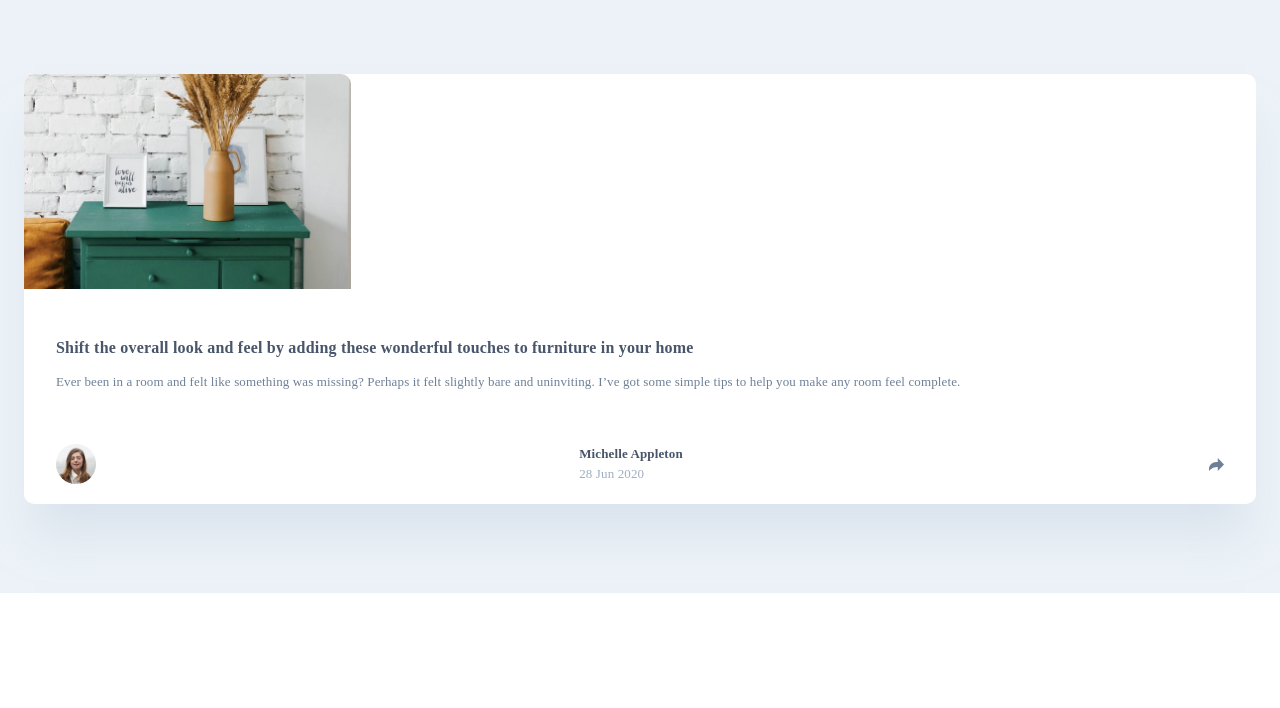
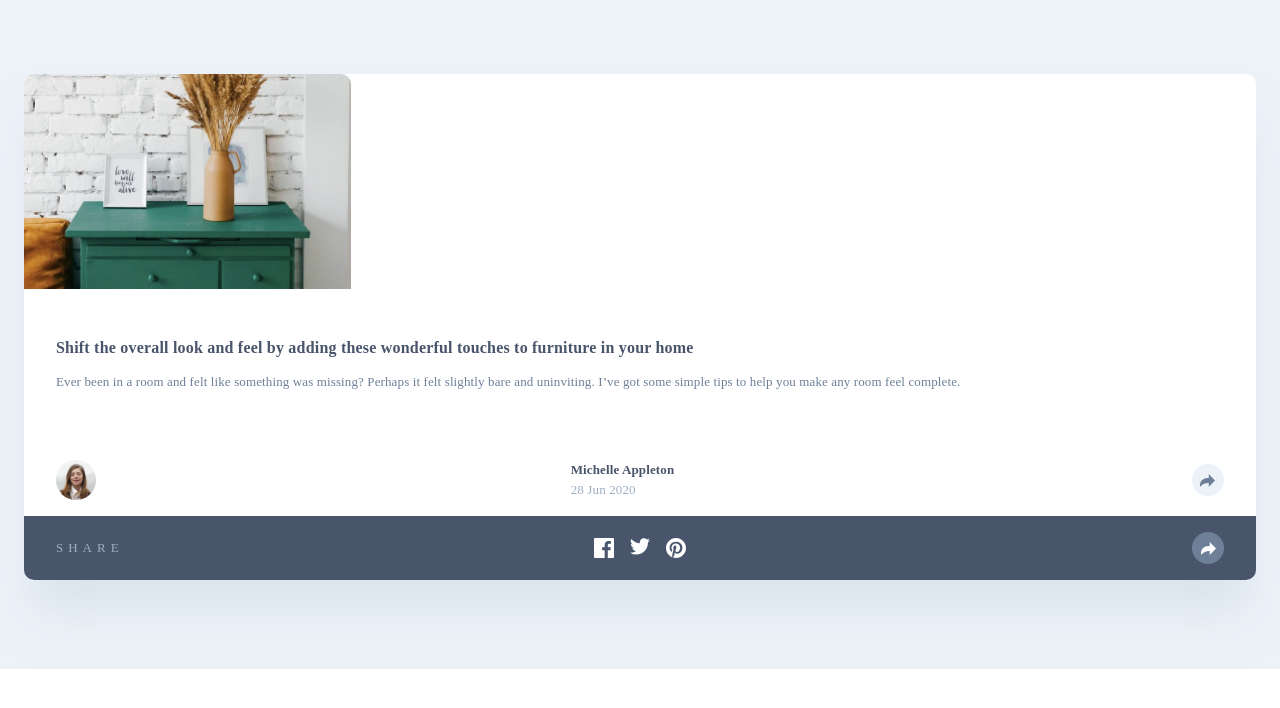
Before and after one commit to roodhouse/front-end-mentor-article-preview, a React (Create React App) app: page / in a window 1280 px wide. Shown: the top 708 px of the page. Built offline with nearby package versions, Linux system fonts and the light colour scheme.

Commit message:
added clicked div

```diff
--- a/src/App.js
+++ b/src/App.js
@@ -14,7 +14,7 @@ function App() {
           <div id='textWrapper' className='px-8 pb-[52px]'>
             <Text />
           </div>
-          <div id='shareWrapper' className='pb-[20px] px-8 flex items-center justify-between'>
+          <div id='shareWrapper'>
             <Share />
           </div>
         </div>
--- a/src/components/Share.jsx
+++ b/src/components/Share.jsx
@@ -1,6 +1,10 @@
 import React from 'react'
 import Oval from '../images/avatar-michelle.jpg'
 import Icon from '../images/icon-share.svg'
+import Facebook from '../images/icon-facebook.svg'
+import Twitter from '../images/icon-twitter.svg'
+import Pinterest from '../images/icon-pinterest.svg'
+import ClickedIcon from '../images/icon-share-clicked.svg'
 
 // standard view
 // clicked view
@@ -8,6 +12,7 @@ import Icon from '../images/icon-share.svg'
 function Share() {
   return (
     <>
+        <div id='normal' className='flex items-center justify-between px-8 py-4'>
             <div id="oval" className='w-[40px] h-[40px] rounded-[40px] mr-4'>
                 <img src={Oval} alt="Oval" className='rounded-[40px]'/>
             </div>
@@ -19,8 +24,32 @@ function Share() {
                     <p>28 Jun 2020</p>
                 </div>
             </div>
-        <div id='icon'>
+            <div id='icon' className='w-[32px] h-[32px] flex justify-center items-center rounded-[50%] bg-offWhite'>
+                <div id='iconContainer'>
                     <img src={Icon} alt="Icon" />
+                </div>
+            </div>
+        </div>
+        <div id='clicked' className='flex items-center justify-between bg-darkBlue rounded-[0px_0px_10px_10px] px-8 py-4'>
+            <div id="shareDiv" className='text-[13px] leading-[20px] font-medium font-["Manrope"] tracking-[5px] text-lightBlue'>
+                <p>SHARE</p>
+            </div>
+            <div id="social" className='flex w-[92px] justify-between ml-[21px] mr-[56px]'>
+                <div id="facebook" className=''>
+                    <img src={Facebook} alt="Facebook" />
+                </div>
+                <div id="twitter" className=''>
+                    <img src={Twitter} alt="Twitter" />
+                </div>
+                <div id="pinterest" className=''>
+                    <img src={Pinterest} alt="Pinterest" />
+                </div>
+            </div>
+            <div id='icon' className='w-[32px] h-[32px] flex justify-center items-center rounded-[50%] bg-medBlue'>
+                <div id='iconContainer'>
+                    <img src={ClickedIcon} alt="Icon" />
+                </div>
+            </div>
         </div>
     </>
   )
```
Also changed, not shown: src/images/icon-share-clicked.svg (added). Lines whose indentation alone changed are shown as unchanged.
